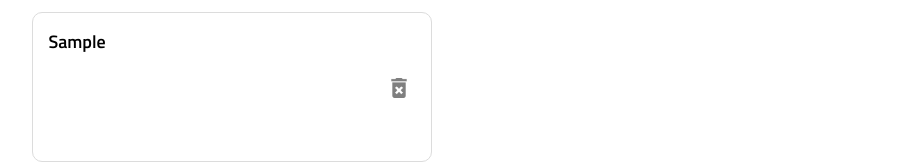
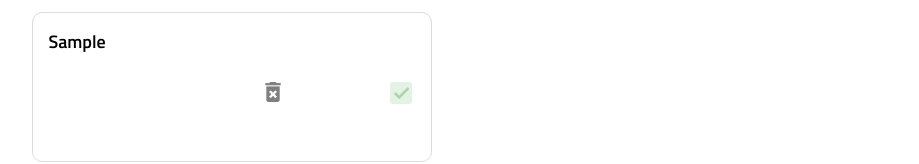
Before and after one commit to LucasWanJZ/Project_Tracker, a React (Vite) app: page / in a window 1280 px wide. Both pictures are taken after typing "Sample" into the empty fields and a click on the button "+ Add Project". Shown: the part 229-393 px from the top of the page, without its empty margins (90-1009 px from the left). Built offline with nearby package versions, Linux system fonts and the light colour scheme.

Commit message:
add "Tick" function

```diff
--- a/src/App.jsx
+++ b/src/App.jsx
@@ -23,6 +23,19 @@ const App = () => {
     setProjects(newProjects);
   };
 
+  const handleTick = (projectIndex) => {
+    const chosenProject = projects[projectIndex];
+    if (chosenProject.status === "todo") {
+      chosenProject.status = "ongoing";
+    } else {
+      chosenProject.status = "finished";
+    }
+    const newProjects = projects.map((project, index) =>
+      index === projectIndex ? chosenProject : project
+    );
+    setProjects(newProjects);
+  };
+
   return (
     <div className="app">
       <ProjectForm setProjects={setProjects}> </ProjectForm>
@@ -33,6 +46,7 @@ const App = () => {
           projects={projects}
           status={"todo"}
           handleDelete={handleDelete}
+          handleTick={handleTick}
         ></ProjectColumn>
         <ProjectColumn
           columnName="Ongoing"
@@ -40,6 +54,7 @@ const App = () => {
           projects={projects}
           status={"ongoing"}
           handleDelete={handleDelete}
+          handleTick={handleTick}
         ></ProjectColumn>
         <ProjectColumn
           columnName="Finished"
@@ -47,6 +62,7 @@ const App = () => {
           projects={projects}
           status={"finished"}
           handleDelete={handleDelete}
+          handleTick={handleTick}
         ></ProjectColumn>
       </main>
     </div>
--- a/src/ProjectCard.jsx
+++ b/src/ProjectCard.jsx
@@ -2,8 +2,16 @@ import React from "react";
 import "./css/ProjectCard.css";
 import Tag from "./Tag";
 import DeleteIcon from "./assets/delete.png";
+import TickIcon from "./assets/tick.png";
 
-const ProjectCard = ({ title, tags, handleDelete, index }) => {
+const ProjectCard = ({
+  title,
+  tags,
+  handleDelete,
+  handleTick,
+  index,
+  status,
+}) => {
   return (
     <article className="project_card">
       <p className="project_title">{title}</p>
@@ -19,6 +27,15 @@ const ProjectCard = ({ title, tags, handleDelete, index }) => {
         >
           <img src={DeleteIcon} className="delete_icon" alt="" />
         </div>
+        <div
+          className="project_card_tick"
+          onClick={() => handleTick(index)}
+          style={
+            status === "finished" ? { display: "none" } : { disabled: true }
+          }
+        >
+          <img src={TickIcon} className="tick_icon" />
+        </div>
       </div>
     </article>
   );
--- a/src/ProjectColumn.jsx
+++ b/src/ProjectColumn.jsx
@@ -8,6 +8,7 @@ const ProjectColumn = ({
   projects,
   status,
   handleDelete,
+  handleTick,
 }) => {
   return (
     <section className="project_column">
@@ -24,7 +25,9 @@ const ProjectColumn = ({
               title={project.project}
               tags={project.tags}
               handleDelete={handleDelete}
+              handleTick={handleTick}
               index={index}
+              status={status}
             />
           )
       )}
--- a/src/ProjectForm.jsx
+++ b/src/ProjectForm.jsx
@@ -57,6 +57,7 @@ const ProjectForm = ({ setProjects }) => {
           name="project"
           value={projectData.project}
           placeholder="Enter Your Project Name"
+          autoComplete="off"
           onChange={handleChange}
         />
         <div className="project_form_bottom_line">
--- a/src/css/ProjectCard.css
+++ b/src/css/ProjectCard.css
@@ -17,6 +17,7 @@
   display: flex;
   align-items: center;
   justify-content: space-between;
+  flex-direction: row;
 }
 
 .project_card_delete {
@@ -28,6 +29,8 @@
   justify-content: center;
   cursor: pointer;
   transition: all 0.3s ease-in-out;
+  flex: 0 0 auto;
+  margin-left: 30%;
 }
 
 .project_card_delete:hover {
@@ -40,6 +43,19 @@
   transition: all 0.3s ease-in-out;
 }
 
+.tick_icon {
+  margin-top: 8px;
+  width: 30px;
+  opacity: 50%;
+  transition: all 0.3s ease-in-out;
+  flex: 0 0 auto;
+}
+
+.tick_icon:hover {
+  opacity: 100%;
+  cursor: pointer;
+}
+
 .project_card_delete:hover .delete_icon {
   opacity: 100%;
 }
```
Also changed, not shown: src/assets/tick.png (added), 1 other file (tests, documents, lock files or other folders).
